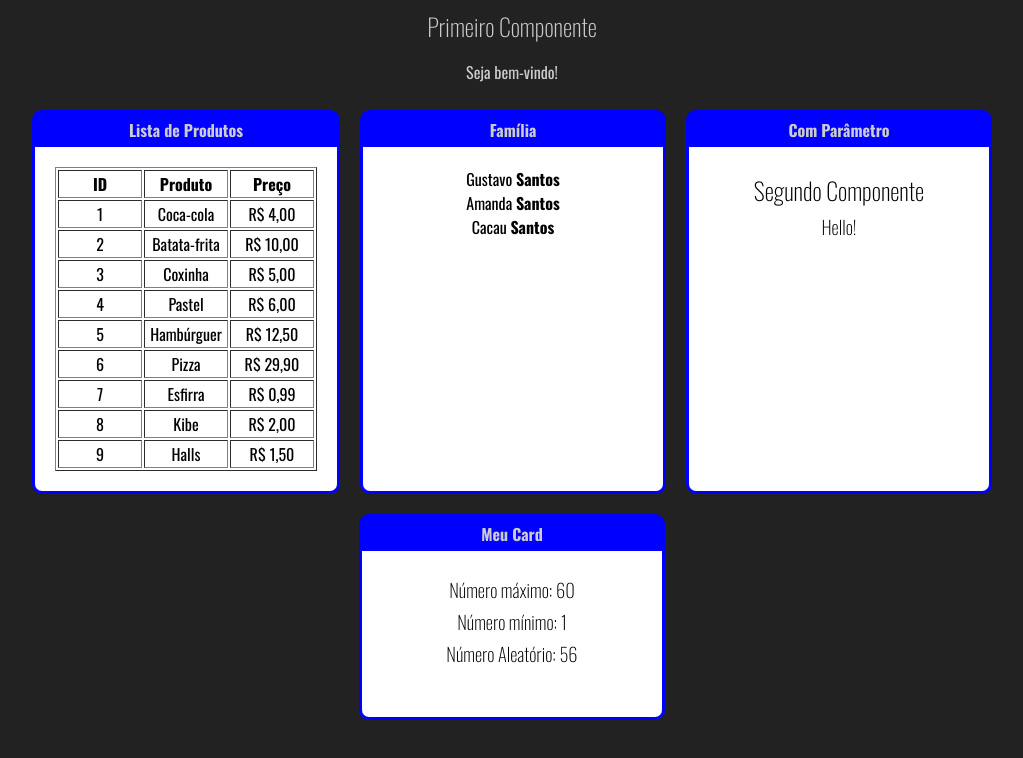
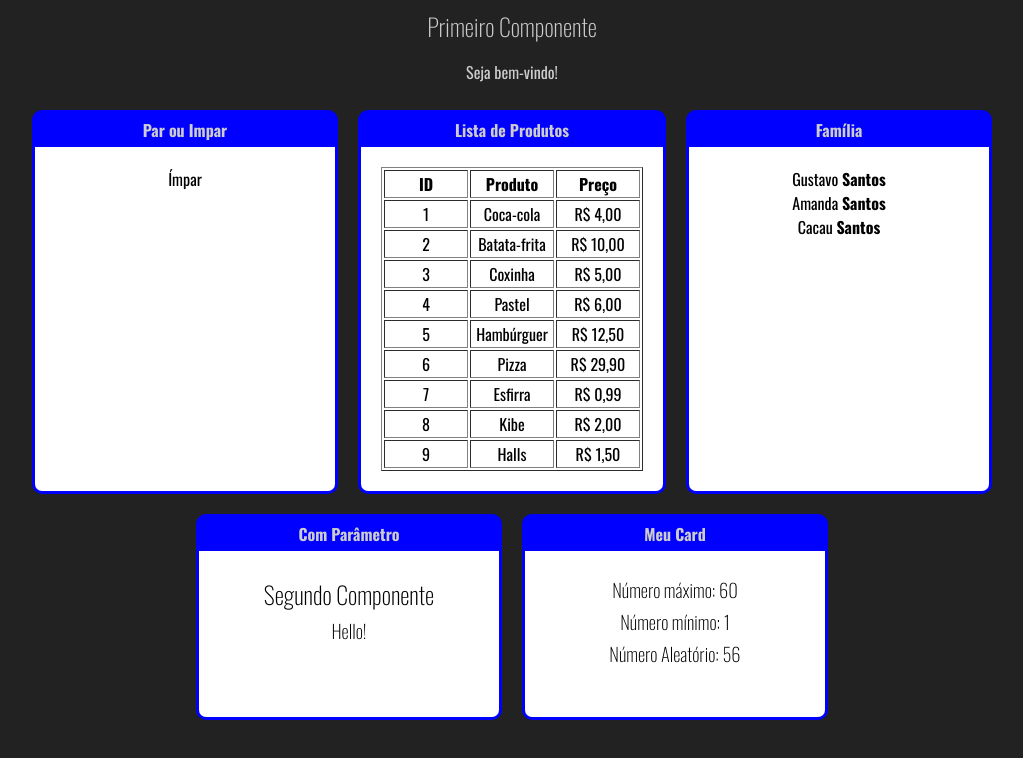
Before and after one commit to Guga-Santos/Udemy-Fundamentos-React, a React (Create React App) app: page / in a window 1280 px wide. Shown: the top 758 px of the page, without its empty margins (128-1151 px from the left). Built offline with nearby package versions, Linux system fonts and the light colour scheme.

Commit message:
fundamentos - Condicional 01

```diff
--- a/src/App.jsx
+++ b/src/App.jsx
@@ -4,6 +4,7 @@ import Familia from "./components/basicos/Familia";
 import FamiliaMembro from "./components/basicos/FamiliaMembro";
 import Lista from "./components/basicos/Lista";
 import Primeiro from "./components/basicos/Primeiro";
+import ParOuImpar from "./components/condicional/ParOuImpar";
 import Card from "./components/layout/Card";
 import './index.css';
 
@@ -12,6 +13,9 @@ export default function App(props) {
     <div >
     <Primeiro />
     <div className="Cards">
+    <Card titulo="Par ou Impar">
+      <ParOuImpar numero={21}/>
+    </Card>
     <Card titulo="Lista de Produtos">
       <Lista />
     </Card>
--- /dev/null
+++ b/src/components/condicional/ParOuImpar.jsx
@@ -0,0 +1,13 @@
+export default function ParOuImpar(props) {
+  return(
+    <div>
+      {
+        props.numero % 2 === 0
+      ?
+      <span>Par</span>
+      :
+      <span>Ímpar</span>
+      }
+    </div>
+  )
+}
```
